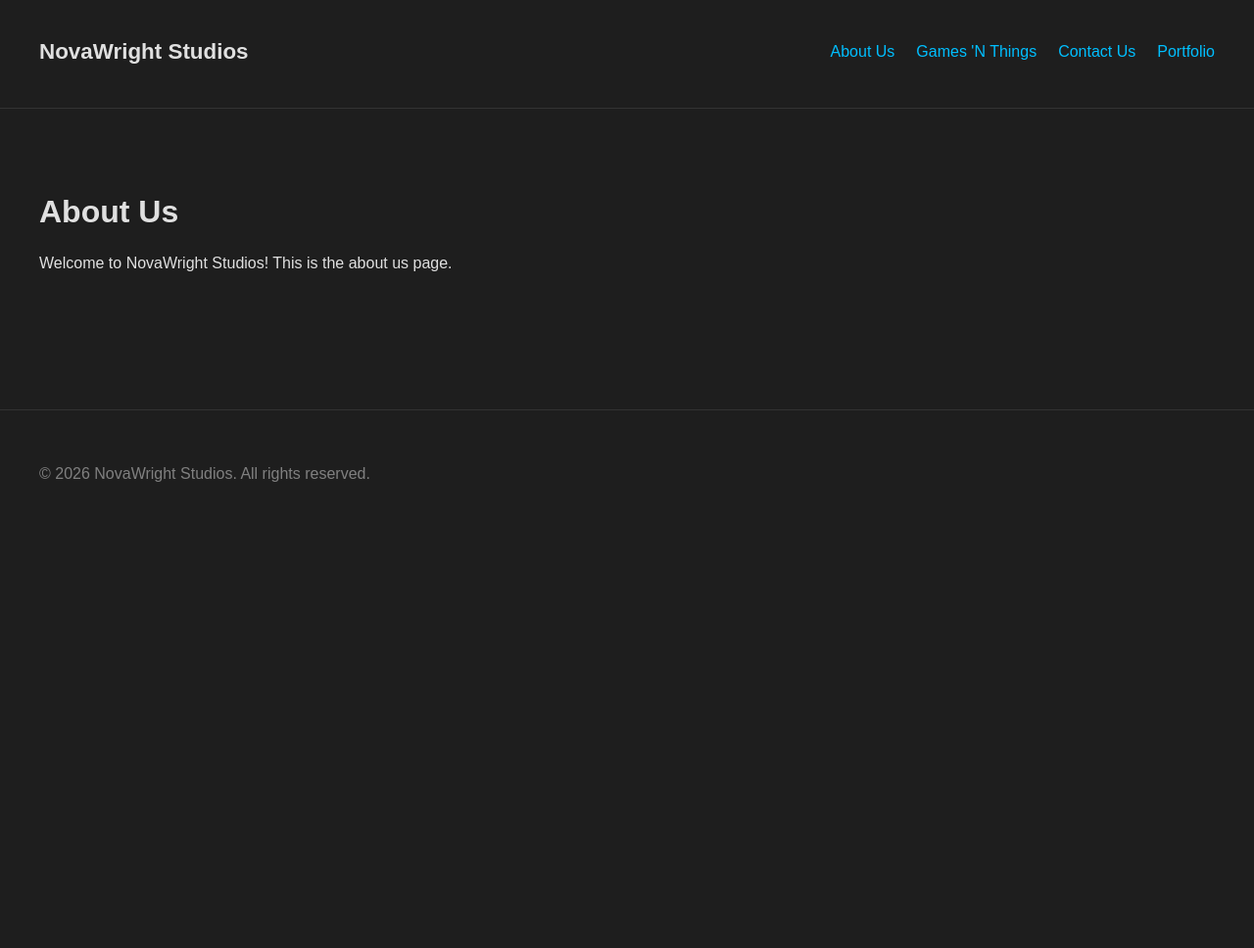
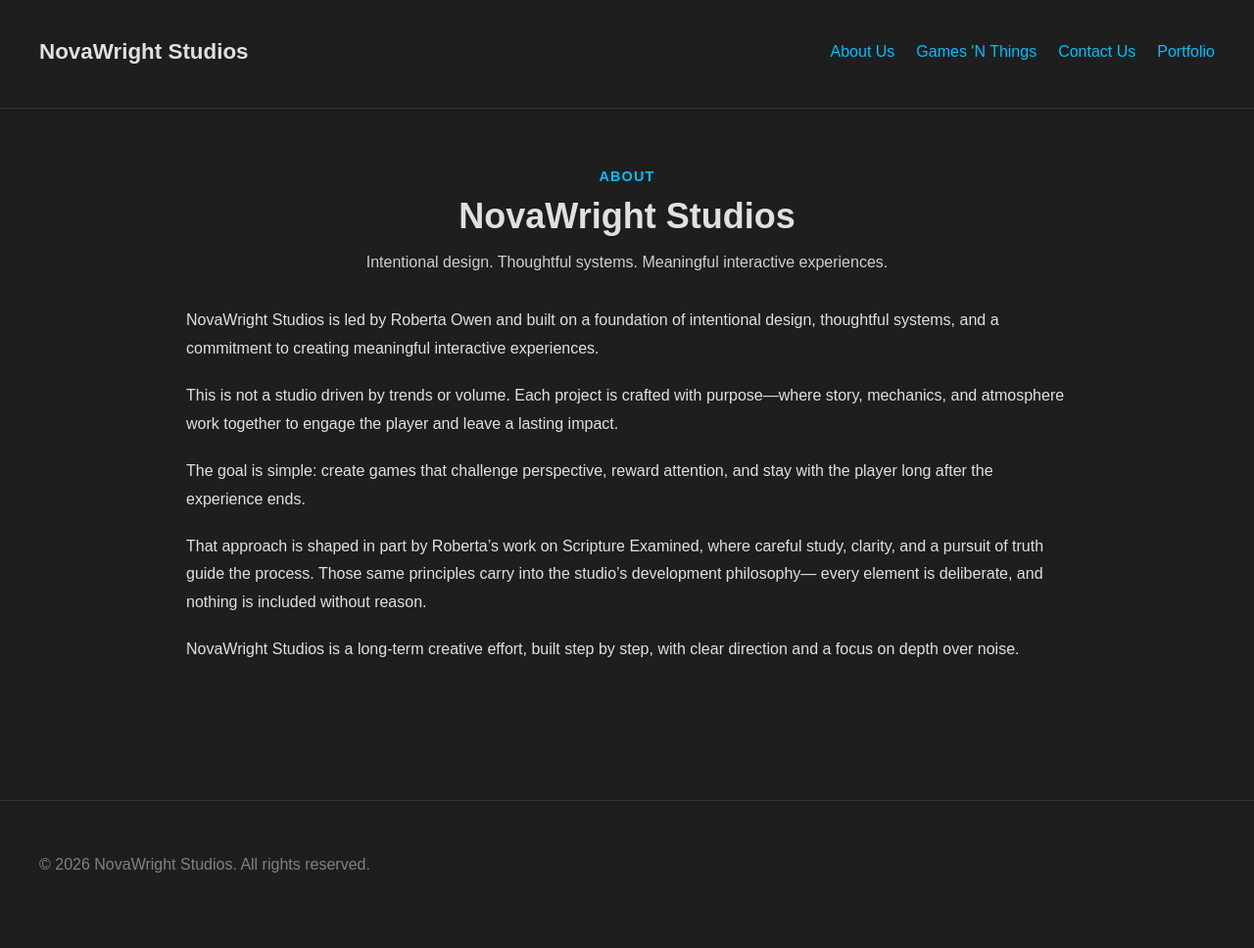
Before and after one commit to ScriptureExamined/NovawrightStudios, a Jekyll site: the page built from about.html, in a window 1280 px wide. Shown: the whole page at 98% size. Built offline with Jekyll 4.4.1, drawn with Linux system fonts in a browser that asks for light colours; before the commit the page ends 900 px from its top, so only the background shows below that.

Commit message:
Update about.html

```diff
--- a/about.html
+++ b/about.html
@@ -3,10 +3,46 @@ layout: default
 title: About Us
 ---
 
-<section class="page-content">
+<section class="section page-intro">
   <div class="container">
-    <h1>About Us</h1>
+    <div class="section-header centered">
+      <div class="section-label">About</div>
+      <h1 class="section-title">NovaWright Studios</h1>
+      <p class="section-desc">
+        Intentional design. Thoughtful systems. Meaningful interactive
+        experiences.
+      </p>
+    </div>
 
-    <p>Welcome to NovaWright Studios! This is the about us page.</p>
+    <div class="post-content" style="max-width: 900px; margin: 0 auto">
+      <p>
+        NovaWright Studios is led by Roberta Owen and built on a foundation of
+        intentional design, thoughtful systems, and a commitment to creating
+        meaningful interactive experiences.
+      </p>
+
+      <p>
+        This is not a studio driven by trends or volume. Each project is crafted
+        with purpose—where story, mechanics, and atmosphere work together to
+        engage the player and leave a lasting impact.
+      </p>
+
+      <p>
+        The goal is simple: create games that challenge perspective, reward
+        attention, and stay with the player long after the experience ends.
+      </p>
+
+      <p>
+        That approach is shaped in part by Roberta’s work on Scripture Examined,
+        where careful study, clarity, and a pursuit of truth guide the process.
+        Those same principles carry into the studio’s development philosophy—
+        every element is deliberate, and nothing is included without reason.
+      </p>
+
+      <p>
+        NovaWright Studios is a long-term creative effort, built step by step,
+        with clear direction and a focus on depth over noise.
+      </p>
+    </div>
   </div>
 </section>
```
